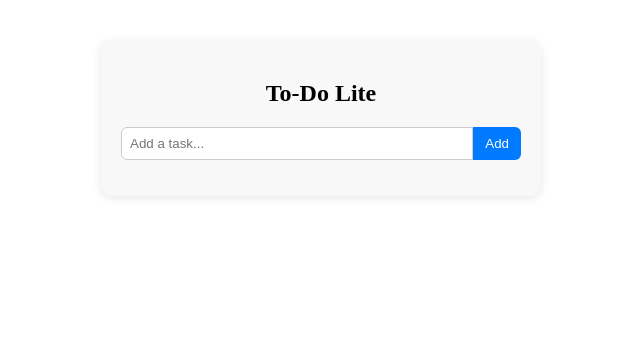
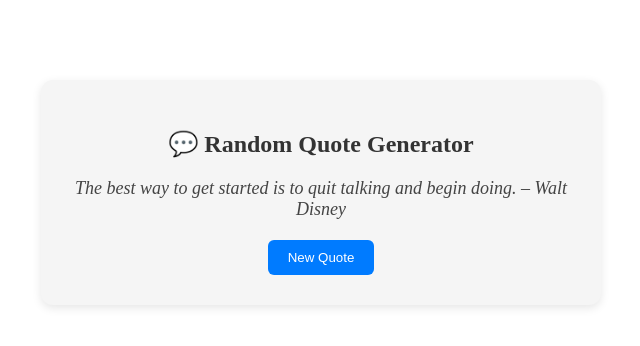
Before and after one commit to Abdulmuiz00/projectmy, a React (Vite) app: page / in a window 1280 px wide. Shown: the top 346 px of the page, without its empty margins (319-959 px from the left). Built offline with nearby package versions, Linux system fonts and the light colour scheme.

Commit message:
Day008
Created a random quote generator

```diff
--- a/src/App.jsx
+++ b/src/App.jsx
@@ -6,6 +6,7 @@
 import ThemeToggle from "./ThemeToggle";
 import MirrorLocal from "./TypeMirror";
 import ToDoLite from "./Todo";
+import RandomQuote from "./Quote";
 
 function App() {
   const details = {
@@ -22,7 +23,8 @@
       {/* <ProfileCard/> */}
       {/* <ThemeToggle/> */}
       {/* <MirrorLocal/> */}
-      <ToDoLite/>
+      {/* <ToDoLite/> */}
+      <RandomQuote />
     </div>
   );
 };
--- /dev/null
+++ b/src/Quote.jsx
@@ -0,0 +1,63 @@
+import React, { useState } from "react";
+
+function RandomQuote() {
+  const quotes = [
+    "The best way to get started is to quit talking and begin doing. – Walt Disney",
+    "Don’t let yesterday take up too much of today. – Will Rogers",
+    "It’s not whether you get knocked down, it’s whether you get up. – Vince Lombardi",
+    "If you are working on something exciting, it will keep you motivated. – Steve Jobs",
+    "Success is not in what you have, but who you are. – Bo Bennett",
+    "Dream bigger. Do bigger. – Unknown",
+    "Your time is limited, so don’t waste it living someone else’s life. – Steve Jobs",
+    "Great things never come from comfort zones. – Anonymous",
+  ];
+
+  const [quote, setQuote] = useState(quotes[0]);
+
+  const generateQuote = () => {
+    const randomIndex = Math.floor(Math.random() * quotes.length);
+    setQuote(quotes[randomIndex]);
+  };
+
+  return (
+    <div style={styles.container}>
+      <h2 style={styles.title}>💬 Random Quote Generator</h2>
+      <p style={styles.quote}>{quote}</p>
+      <button onClick={generateQuote} style={styles.button}>
+        New Quote
+      </button>
+    </div>
+  );
+}
+
+const styles = {
+  container: {
+    maxWidth: "500px",
+    margin: "80px auto",
+    padding: "30px",
+    textAlign: "center",
+    backgroundColor: "#f5f5f5",
+    borderRadius: "12px",
+    boxShadow: "0 3px 10px rgba(0,0,0,0.1)",
+  },
+  title: {
+    marginBottom: "20px",
+    color: "#333",
+  },
+  quote: {
+    fontStyle: "italic",
+    fontSize: "18px",
+    marginBottom: "20px",
+    color: "#444",
+  },
+  button: {
+    padding: "10px 20px",
+    backgroundColor: "#007BFF",
+    color: "white",
+    border: "none",
+    borderRadius: "6px",
+    cursor: "pointer",
+  },
+};
+
+export default RandomQuote;
```
